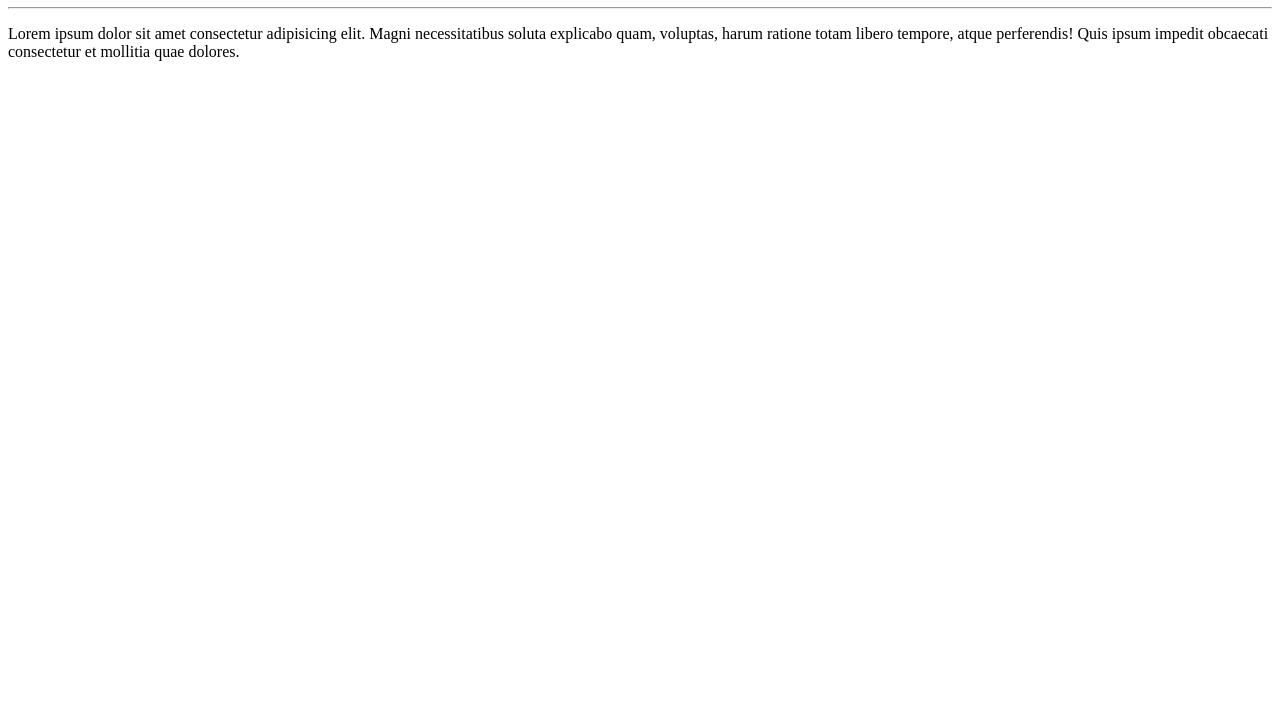
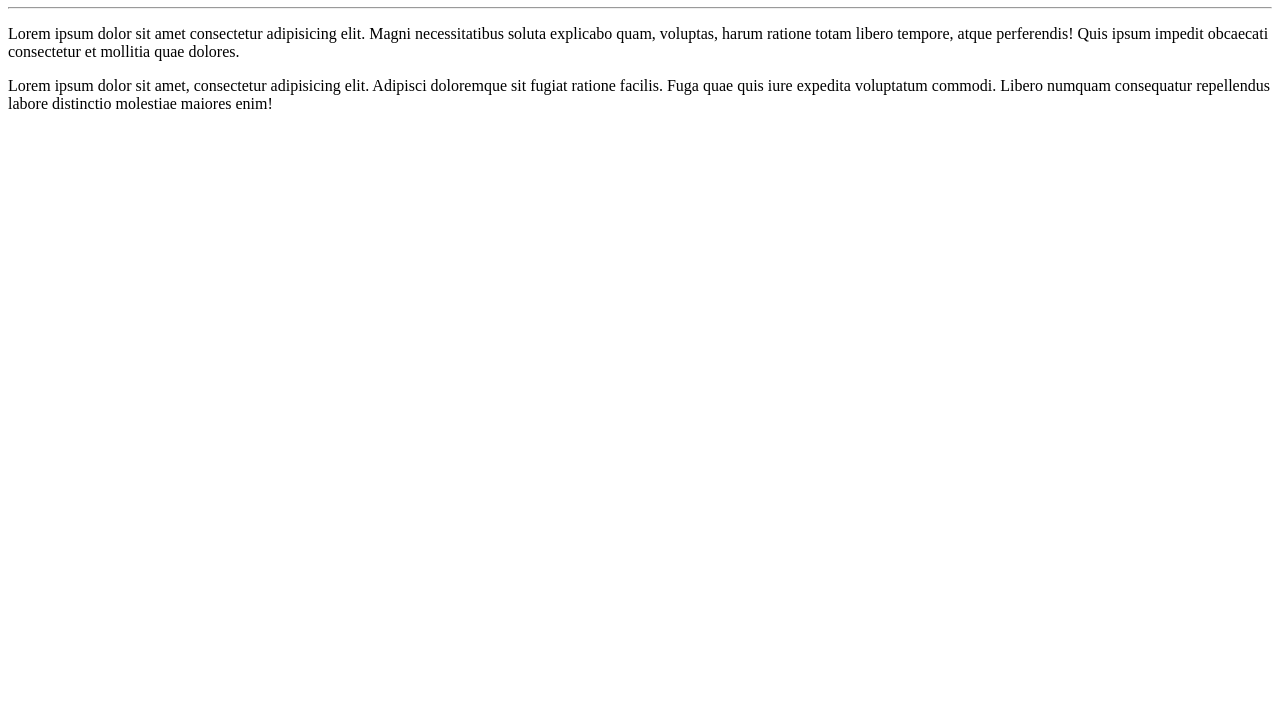
Before and after one commit to GabrielSouzaLopes/exercicios.frontend, a plain HTML site: page site-exemplo/index.html in a window 1280 px wide. Shown: the part 73-800 px from the top of the page. Drawn offline with Linux system fonts and the light colour scheme.

Commit message:
Adicionei um novo paragrafo

```diff
--- a/site-exemplo/index.html
+++ b/site-exemplo/index.html
@@ -10,5 +10,6 @@
     <h1>Ola, Mundo</h1>
     <hr>
     <p>Lorem ipsum dolor sit amet consectetur adipisicing elit. Magni necessitatibus soluta explicabo quam, voluptas, harum ratione totam libero tempore, atque perferendis! Quis ipsum impedit obcaecati consectetur et mollitia quae dolores.</p>
+    <p>Lorem ipsum dolor sit amet, consectetur adipisicing elit. Adipisci doloremque sit fugiat ratione facilis. Fuga quae quis iure expedita voluptatum commodi. Libero numquam consequatur repellendus labore distinctio molestiae maiores enim!</p>
 </body>
 </html>
```
